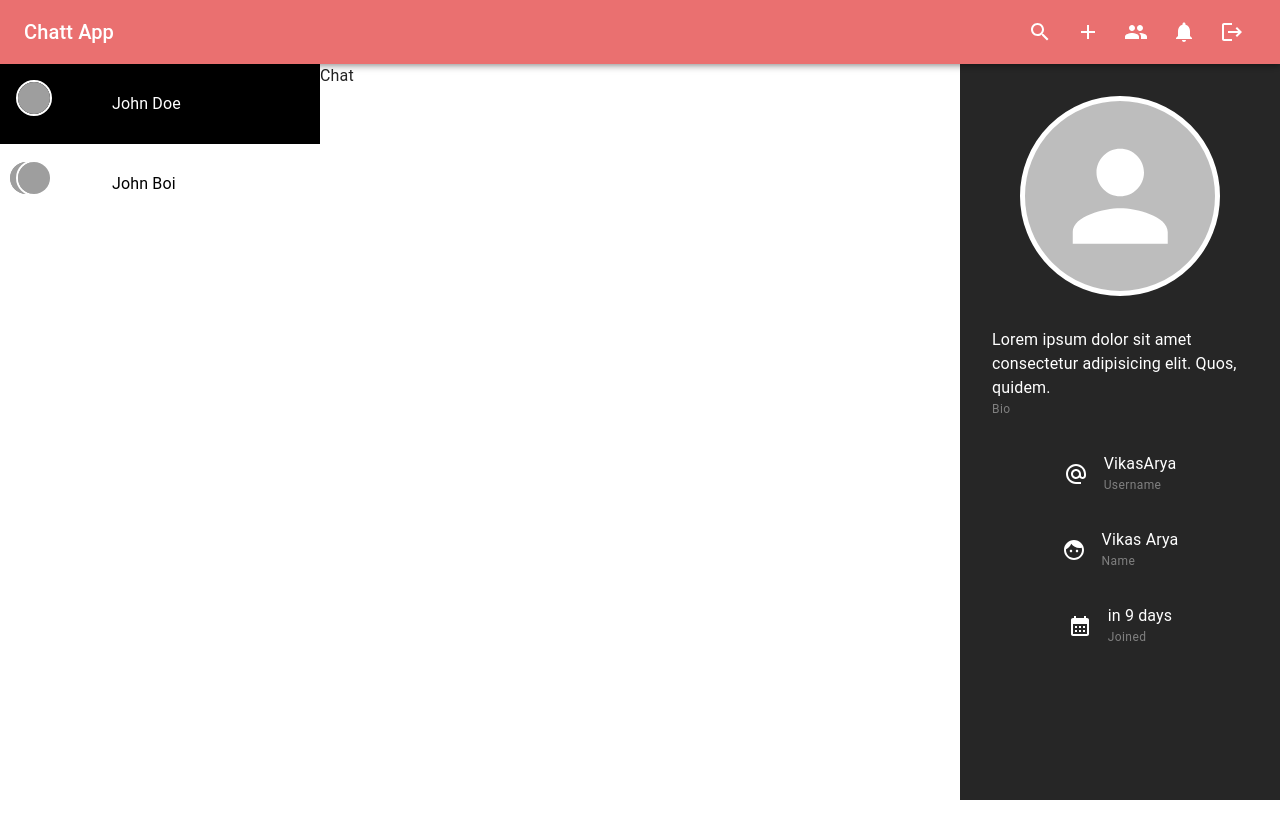
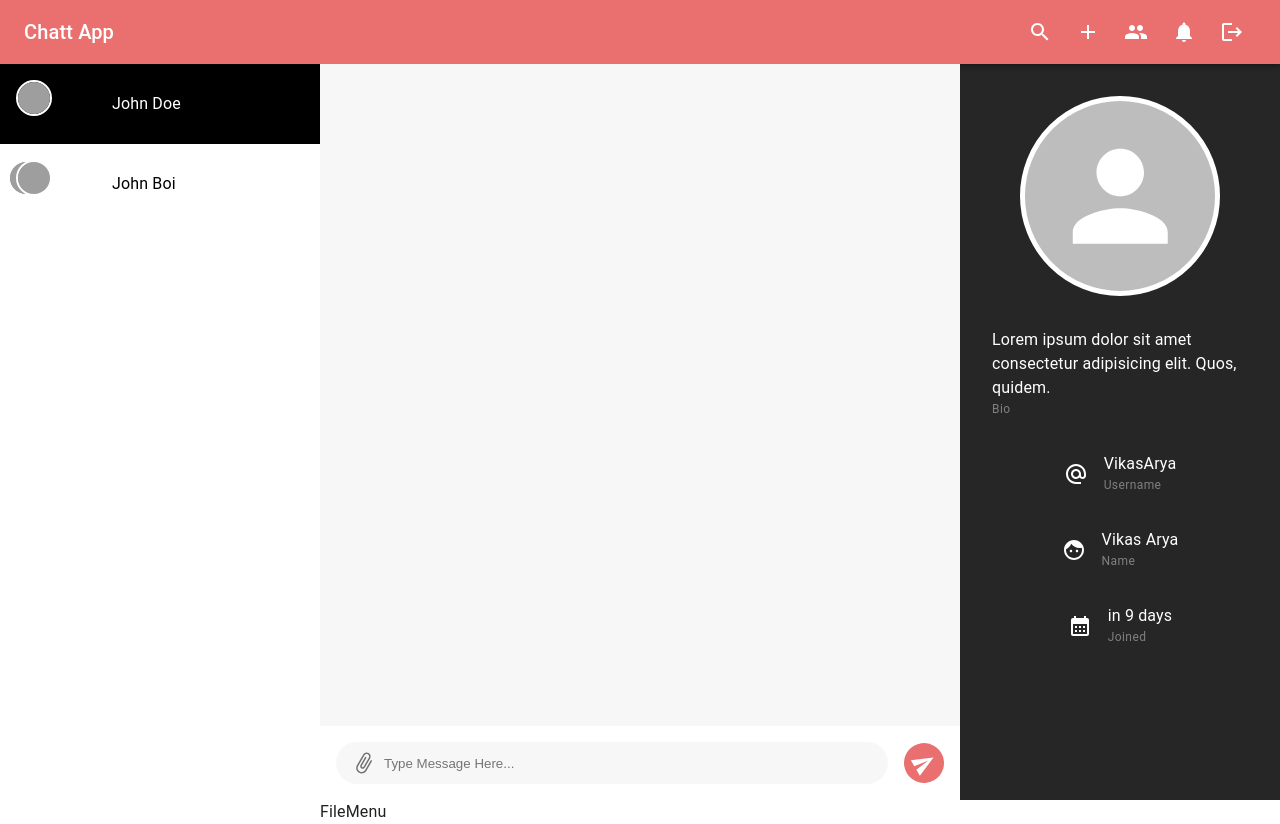
Before and after one commit to vikasutf8/Chatting-App, a React (Vite) app in the folder Client/: page /chat/1 in a window 1280 px wide. Before the commit the page ends 800 px from the top, so only its background shows below. Built offline with nearby package versions, Linux system fonts and the light colour scheme; grey boxes are pictures that could not be loaded.

Commit message:
working on Home and Chat Pages

```diff
--- /dev/null
+++ b/Client/src/components/dialogs/FileMenu.jsx
@@ -0,0 +1,9 @@
+import React from 'react'
+
+const FileMenu = () => {
+  return (
+    <div>FileMenu</div>
+  )
+}
+
+export default FileMenu
--- a/Client/src/components/styles/styledComponents.jsx
+++ b/Client/src/components/styles/styledComponents.jsx
@@ -1,5 +1,6 @@
 import { Skeleton, keyframes, styled } from "@mui/material";
 import { Link as LinkComponent } from "react-router-dom";
+import { grayColor, matBlack } from "../../constants/color";
 // import { grayColor, matBlack } from "../../constants/color";
 
 const VisuallyHiddenInput = styled("input")({
@@ -23,7 +24,55 @@ const Link = styled(LinkComponent)`
   }
 `;
 
+const InputBox = styled("input")`
+  width: 100%;
+  height: 100%;
+  border: none;
+  outline: none;
+  padding: 0 3rem;
+  border-radius: 1.5rem;
+  background-color: ${grayColor};
+`;
+
+const SearchField = styled("input")`
+  padding: 1rem 2rem;
+  width: 20vmax;
+  border: none;
+  outline: none;
+  border-radius: 1.5rem;
+  background-color: ${grayColor};
+  font-size: 1.1rem;
+`;
+
+const CurveButton = styled("button")`
+  border-radius: 1.5rem;
+  padding: 1rem 2rem;
+  border: none;
+  outline: none;
+  cursor: pointer;
+  background-color: ${matBlack};
+  color: white;
+  font-size: 1.1rem;
+  &:hover {
+    background-color: rgba(0, 0, 0, 0.8);
+  }
+`;
+
+const bounceAnimation = keyframes`
+0% { transform: scale(1); }
+50% { transform: scale(1.5); }
+100% { transform: scale(1); }
+`;
+
+// const BouncingSkeleton = styled(Skeleton)(() => ({
+//   animation: `${bounceAnimation} 1s infinite`,
+// }));
+
 export {
-    VisuallyHiddenInput,
-    Link,
-}
+  CurveButton,
+  SearchField,
+  InputBox,
+  Link,
+  VisuallyHiddenInput,
+  // BouncingSkeleton,
+};
--- a/Client/src/pages/Chat.jsx
+++ b/Client/src/pages/Chat.jsx
@@ -1,9 +1,86 @@
-import React from 'react'
+import React, { useRef } from 'react'
 import AppLayout from '../components/layout/AppLayout'
+import { AttachFile as AttachFileIcon, Send as SendIcon } from '@mui/icons-material'
+import { InputBox } from '../components/styles/styledComponents'
+import { IconButton, Stack } from '@mui/material'
+import { grayColor, orange } from '../constants/color'
+import FileMenu from '../components/dialogs/FileMenu'
 
 const Chat = () => {
+  const containerRef = useRef(null)
   return (
-    <div>Chat</div>
+    <>
+       <Stack
+        ref={containerRef}
+        boxSizing={"border-box"}
+        padding={"1rem"}
+        spacing={"1rem"}
+        bgcolor={grayColor}
+        height={"90%"}
+        sx={{
+          overflowX: "hidden",
+          overflowY: "auto",
+        }}
+      >
+        {/* {allMessages.map((i) => (
+          <MessageComponent key={i._id} message={i} user={user} />
+        ))}
+
+        {userTyping && <TypingLoader />}
+
+        <div ref={bottomRef} /> */}
+      </Stack>
+
+      <form
+        style={{
+          height: "10%",
+        }}
+        // onSubmit={submitHandler}
+      >
+        <Stack
+          direction={"row"}
+          height={"100%"}
+          padding={"1rem"}
+          alignItems={"center"}
+          position={"relative"}
+        >
+          <IconButton
+            sx={{
+              position: "absolute",
+              left: "1.5rem",
+              rotate: "30deg",
+            }}
+            // onClick={handleFileOpen}
+          >
+            <AttachFileIcon />
+          </IconButton>
+
+          <InputBox
+            placeholder="Type Message Here..."
+            // value={message}
+            // onChange={messageOnChange}
+          />
+
+          <IconButton
+            type="submit"
+            sx={{
+              rotate: "-30deg",
+              bgcolor: orange,
+              color: "white",
+              marginLeft: "1rem",
+              padding: "0.5rem",
+              "&:hover": {
+                bgcolor: "error.dark",
+              },
+            }}
+          >
+            <SendIcon />
+          </IconButton>
+        </Stack>
+      </form>
+
+      <FileMenu />
+    </>
   )
 }
 
--- a/Client/src/pages/Home.jsx
+++ b/Client/src/pages/Home.jsx
@@ -1,11 +1,15 @@
 import React from 'react'
 import AppLayout from '../components/layout/AppLayout'
+import { Box, Typography } from '@mui/material'
+import { grayColor } from '../constants/color'
 
 const Home = () => {
   return (
-    <div>
-      Home
-    </div>
+    <Box bgcolor={grayColor} height={"100%"}>
+      <Typography p={"2rem"} variant="h5" textAlign={"center"}>
+        Select a friend to chat
+      </Typography>
+    </Box>
   )
 }
 
```
